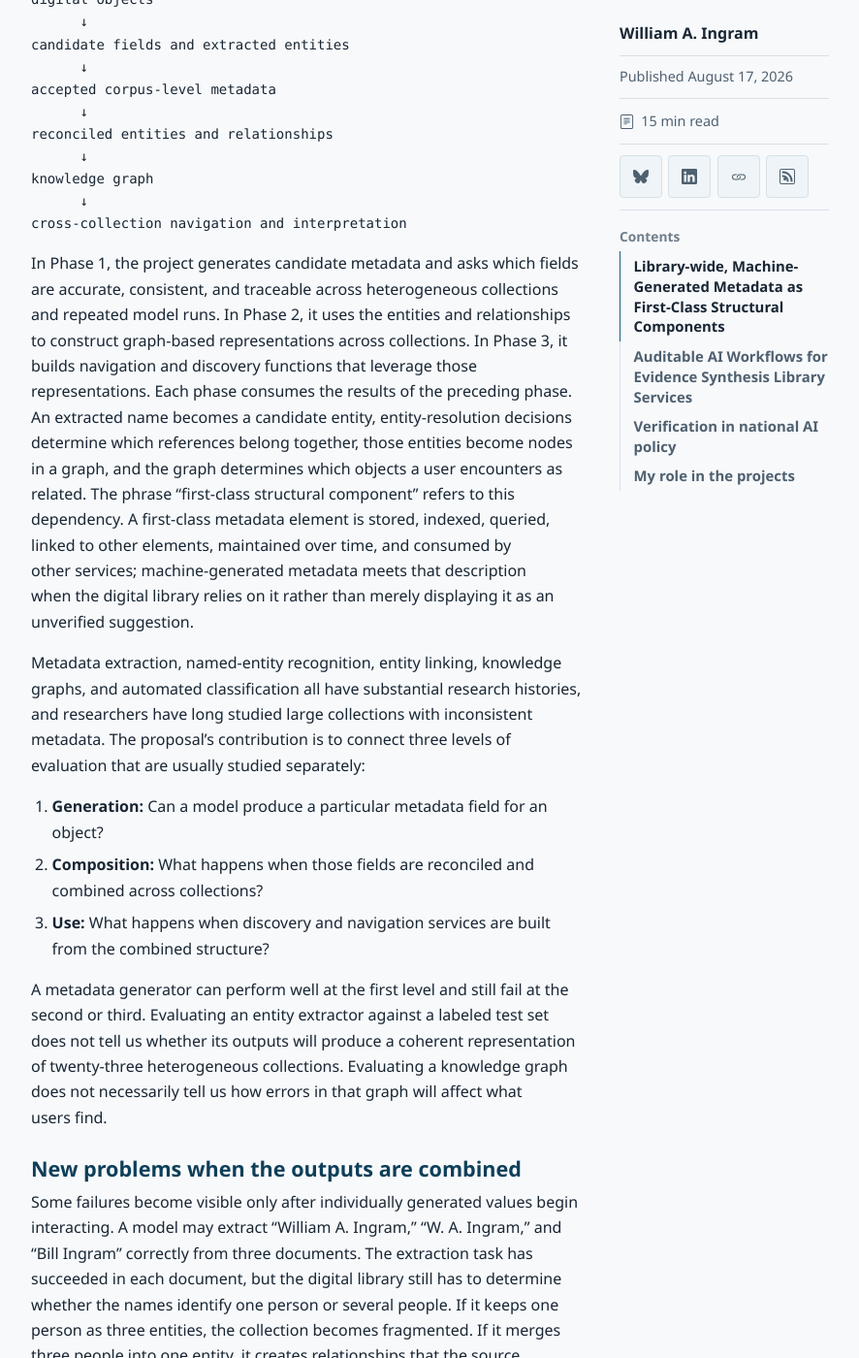
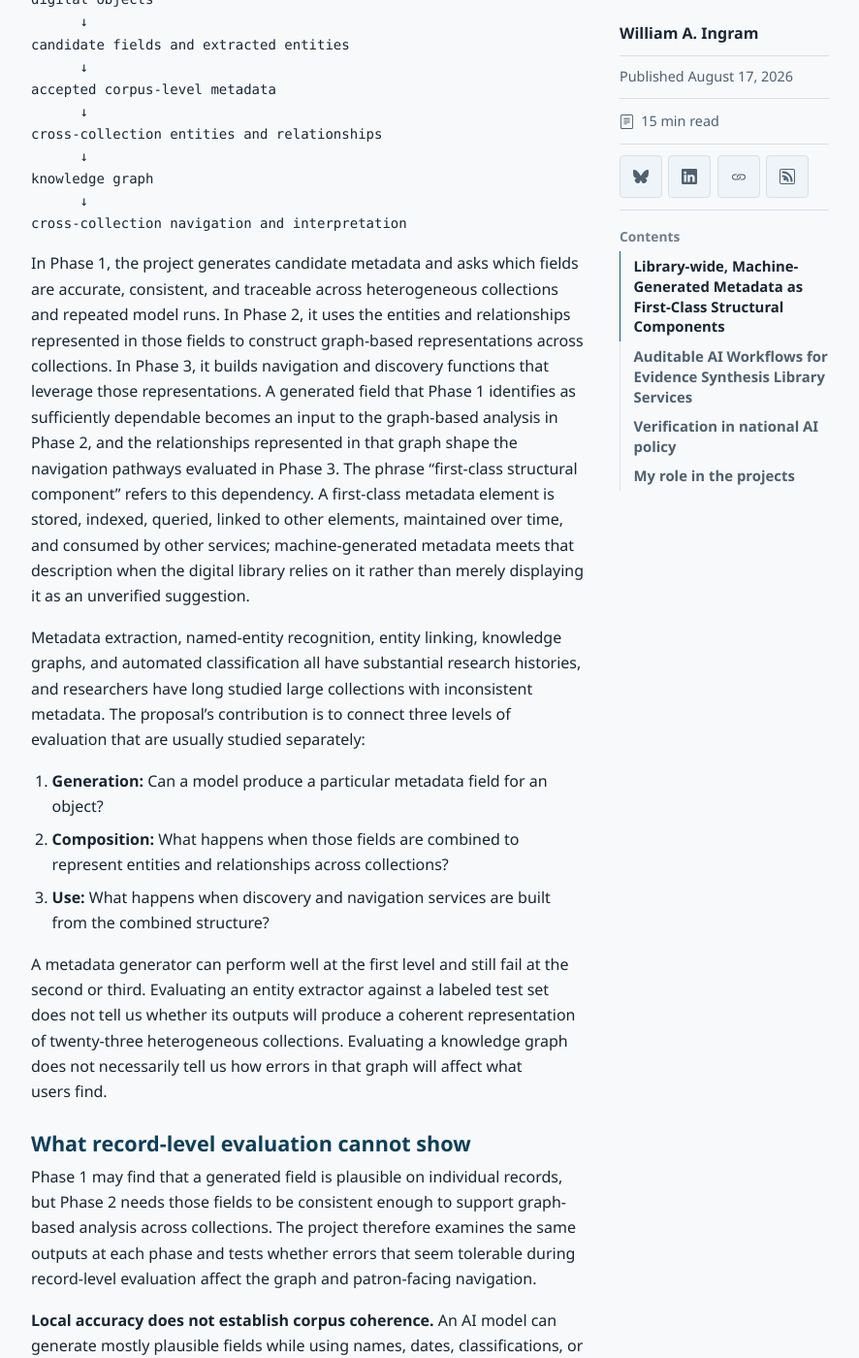
Before and after one commit to waingram/waingram.github.io, a Jekyll site: the page built from _posts/2026-08-17-two-new-imls-grants-for-auditable-ai-in-library-work.md, in a window 1280 px wide and 1400 px high, scrolled down 1805 px. Shown: the whole window at 97% size, without its empty margins (339-1225 px from the left). Built offline with Jekyll 4.4.1, drawn with Linux system fonts in a browser that asks for light colours; some web fonts are replaced; some of the changed text lies outside the part shown.

Commit message:
Correct metadata project scope

````diff
--- a/_posts/2026-08-17-two-new-imls-grants-for-auditable-ai-in-library-work.md
+++ b/_posts/2026-08-17-two-new-imls-grants-for-auditable-ai-in-library-work.md
@@ -22,33 +22,33 @@ candidate fields and extracted entities
       ↓
 accepted corpus-level metadata
       ↓
-reconciled entities and relationships
+cross-collection entities and relationships
       ↓
 knowledge graph
       ↓
 cross-collection navigation and interpretation
 ```
 
-In Phase 1, the project generates candidate metadata and asks which fields are accurate, consistent, and traceable across heterogeneous collections and repeated model runs. In Phase 2, it uses the entities and relationships to construct graph-based representations across collections. In Phase 3, it builds navigation and discovery functions that leverage those representations. Each phase consumes the results of the preceding phase. An extracted name becomes a candidate entity, entity-resolution decisions determine which references belong together, those entities become nodes in a graph, and the graph determines which objects a user encounters as related. The phrase “first-class structural component” refers to this dependency. A first-class metadata element is stored, indexed, queried, linked to other elements, maintained over time, and consumed by other services; machine-generated metadata meets that description when the digital library relies on it rather than merely displaying it as an unverified suggestion.
+In Phase 1, the project generates candidate metadata and asks which fields are accurate, consistent, and traceable across heterogeneous collections and repeated model runs. In Phase 2, it uses the entities and relationships represented in those fields to construct graph-based representations across collections. In Phase 3, it builds navigation and discovery functions that leverage those representations. A generated field that Phase 1 identifies as sufficiently dependable becomes an input to the graph-based analysis in Phase 2, and the relationships represented in that graph shape the navigation pathways evaluated in Phase 3. The phrase “first-class structural component” refers to this dependency. A first-class metadata element is stored, indexed, queried, linked to other elements, maintained over time, and consumed by other services; machine-generated metadata meets that description when the digital library relies on it rather than merely displaying it as an unverified suggestion.
 
 Metadata extraction, named-entity recognition, entity linking, knowledge graphs, and automated classification all have substantial research histories, and researchers have long studied large collections with inconsistent metadata. The proposal’s contribution is to connect three levels of evaluation that are usually studied separately:
 
 1. **Generation:** Can a model produce a particular metadata field for an object?
-2. **Composition:** What happens when those fields are reconciled and combined across collections?
+2. **Composition:** What happens when those fields are combined to represent entities and relationships across collections?
 3. **Use:** What happens when discovery and navigation services are built from the combined structure?
 
 A metadata generator can perform well at the first level and still fail at the second or third. Evaluating an entity extractor against a labeled test set does not tell us whether its outputs will produce a coherent representation of twenty-three heterogeneous collections. Evaluating a knowledge graph does not necessarily tell us how errors in that graph will affect what users find.
 
-### New problems when the outputs are combined
-Some failures become visible only after individually generated values begin interacting. A model may extract “William A. Ingram,” “W. A. Ingram,” and “Bill Ingram” correctly from three documents. The extraction task has succeeded in each document, but the digital library still has to determine whether the names identify one person or several people. If it keeps one person as three entities, the collection becomes fragmented. If it merges three people into one entity, it creates relationships that the source materials never asserted. Once later services rely on an entity-resolution decision, a mistaken merge can connect a person with the wrong organization, location, event, photographs, and oral histories, altering both a section of the graph and the paths available through the collection.
+### What record-level evaluation cannot show
+Phase 1 may find that a generated field is plausible on individual records, but Phase 2 needs those fields to be consistent enough to support graph-based analysis across collections. The project therefore examines the same outputs at each phase and tests whether errors that seem tolerable during record-level evaluation affect the graph and patron-facing navigation.
 
 **Local accuracy does not establish corpus coherence.** An AI model can generate mostly plausible fields while using names, dates, classifications, or levels of specificity inconsistently across collections. These differences may have little effect when records are inspected separately, yet prevent the records from composing into a usable shared structure.
 
 **Repeated generation can change the maintained structure.** Language-model output depends on the model version, prompt, parameters, and supplied context. If a later run produces different entities or relationships, the library must decide whether the new output corrects the previous structure, introduces a competing interpretation, or merely reflects model variability.
 
-**Every derived assertion needs an evidential status.** A name transcribed from a document, an identity inferred from contextual clues, a match retrieved from an authority file, and a relationship proposed by a language model are not equivalent kinds of evidence. A conventional metadata record may not have been designed to preserve those distinctions.
+**Every derived assertion needs an evidential status.** A date transcribed from a document, a subject assigned by a classifier, a description proposed by a language model, and a relationship inferred from several generated fields are not equivalent kinds of evidence. A conventional metadata record may not have been designed to preserve those distinctions.
 
-**Corrections create downstream maintenance problems.** When a reviewer separates two incorrectly merged people, the system must identify every graph edge, search index entry, interface link, and generated narrative that depended on the merge. Correcting the original assertion without updating its dependents leaves the library internally inconsistent.
+**Corrections create downstream maintenance problems.** When a reviewer corrects a generated subject, date, description, or relationship, the system must identify every graph edge, search index entry, interface link, and generated narrative that used the original value. Correcting the original assertion without updating its dependents leaves the library internally inconsistent.
 
 **Existing metadata is an imperfect reference point.** Agreement with human-authored fields can be measured where those fields exist, but absence from an existing record does not prove that a generated entity is wrong. Conversely, semantic similarity between two generated descriptions does not establish that either description is factually supported. Evaluation must therefore measure agreement with existing fields separately from factual support for newly generated assertions.
 
@@ -59,9 +59,9 @@ The project asks:
 
 > Which model-generated assertions can a digital library safely reuse as inputs to later computational processes, and what controls are required when those later processes depend on them?
 
-Generating a description is one operation; reusing it to determine entity identity, graph structure, retrieval, and navigation creates a chain of dependency that the grant studies across a production collection environment, from generation through structural integration to patron-facing use. At corpus scale, libraries can produce derived metadata faster than they can determine whether the outputs are dependable when combined, updated, and maintained over time. That mismatch creates the possibility that services will be built from assertions that have not been adequately evaluated.
+Generating a description is one operation; reusing it in graph construction, retrieval, and navigation creates a chain of dependency that the grant studies across a production collection environment, from generation through structural integration to patron-facing use. At corpus scale, libraries can produce derived metadata faster than they can determine whether the outputs are dependable when combined, updated, and maintained over time. That mismatch creates the possibility that services will be built from assertions that have not been adequately evaluated.
 
-An isolated record cannot reveal whether the same entity has been named consistently across thousands of objects or whether an error recurs systematically within a collection, so consistency, contradiction, and accumulated error must be measured at the corpus level. Each generated assertion must also retain its provenance, including the source material, model, prompt, and human corrections, so that a librarian can inspect how it was produced. Treating generated metadata as a first-class structural component creates a longer-term stewardship problem because models, prompts, and commercial services will change even though the descriptions and relationships they produced may remain embedded in library systems. A future librarian should be able to distinguish source metadata from model inference, reconsider an earlier decision, and regenerate or remove the derived structure without reconstructing its history from scratch.
+An isolated record cannot reveal whether generated fields use consistent terminology and levels of specificity across thousands of objects or whether an error recurs systematically within a collection, so consistency, contradiction, and accumulated error must be measured at the corpus level. Each generated assertion must also retain its provenance, including the source material, model, prompt, and human corrections, so that a librarian can inspect how it was produced. Treating generated metadata as a first-class structural component creates a longer-term stewardship problem because models, prompts, and commercial services will change even though the descriptions and relationships they produced may remain embedded in library systems. A future librarian should be able to distinguish source metadata from model inference, reconsider an earlier decision, and regenerate or remove the derived structure without reconstructing its history from scratch.
 
 ## Auditable AI Workflows for Evidence Synthesis Library Services
 
````
